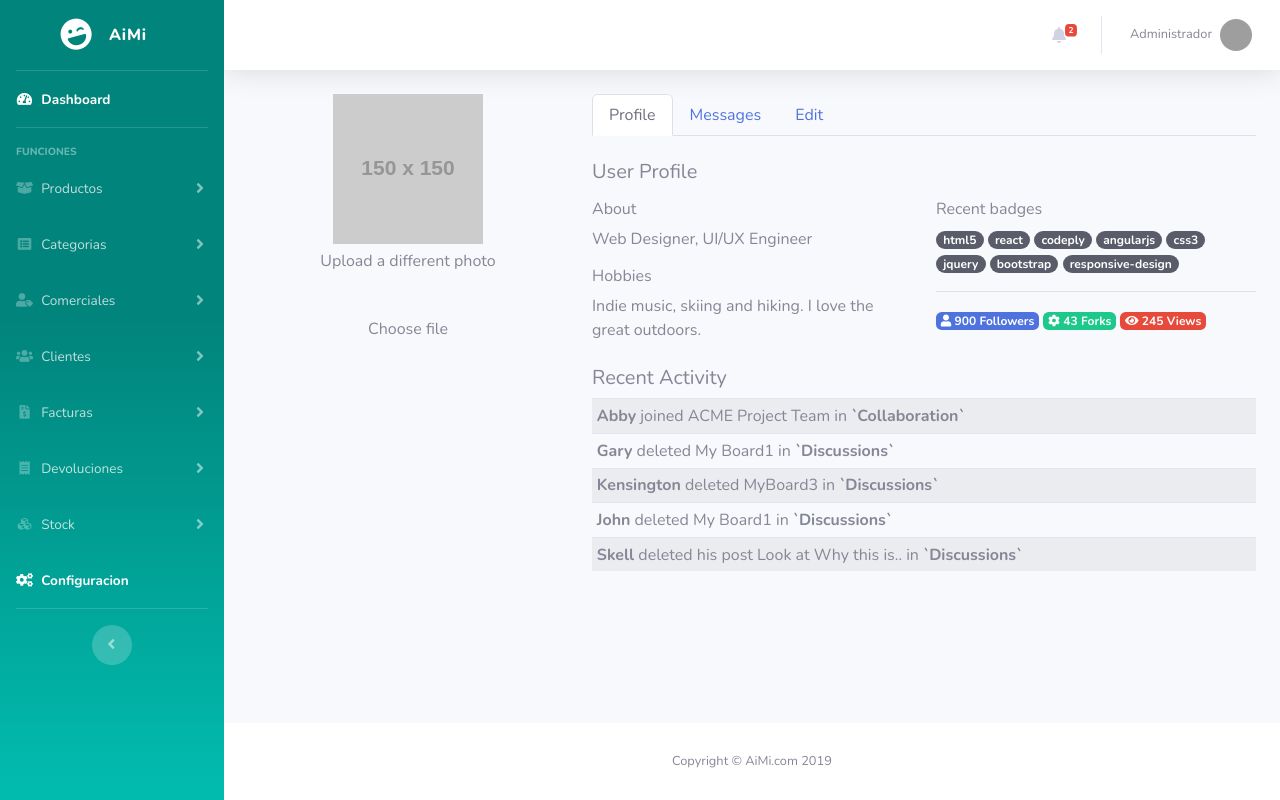
After one commit to a15zehcheche/AiMi, a Symfony app: template App/templates/pages/user_profile.html.twig in a window 1280 px wide. The commit adds this page. Run offline with Twig, Linux system fonts and the light colour scheme; the template is opened without the code that fills it, so the values that code supplies are empty; grey boxes labelled with a size stand in for pictures from a placeholder-image service; some libraries are stand-ins or nearby versions; grey boxes are pictures that could not be loaded.

Commit message:
user update, user photo

```diff
--- /dev/null
+++ b/App/templates/pages/user_profile.html.twig
@@ -0,0 +1,222 @@
+{% extends "base.html.twig" %}
+{% block title %}Profile{% endblock %}
+
+
+{% block main %}
+
+    <div class="container-fluid">
+        <div class="row my-2">
+            <div class="col-lg-8 order-lg-2">
+                <ul class="nav nav-tabs">
+                    <li class="nav-item">
+                        <a href="" data-target="#profile" data-toggle="tab" class="nav-link active">Profile</a>
+                    </li>
+                    <li class="nav-item">
+                        <a href="" data-target="#messages" data-toggle="tab" class="nav-link">Messages</a>
+                    </li>
+                    <li class="nav-item">
+                        <a href="" data-target="#edit" data-toggle="tab" class="nav-link">Edit</a>
+                    </li>
+                </ul>
+                <div class="tab-content py-4">
+                    <div class="tab-pane active" id="profile">
+                        <h5 class="mb-3">User Profile</h5>
+                        <div class="row">
+                            <div class="col-md-6">
+                                <h6>About</h6>
+                                <p>
+                                    Web Designer, UI/UX Engineer
+                                </p>
+                                <h6>Hobbies</h6>
+                                <p>
+                                    Indie music, skiing and hiking. I love the great outdoors.
+                                </p>
+                            </div>
+                            <div class="col-md-6">
+                                <h6>Recent badges</h6>
+                                <a href="#" class="badge badge-dark badge-pill">html5</a>
+                                <a href="#" class="badge badge-dark badge-pill">react</a>
+                                <a href="#" class="badge badge-dark badge-pill">codeply</a>
+                                <a href="#" class="badge badge-dark badge-pill">angularjs</a>
+                                <a href="#" class="badge badge-dark badge-pill">css3</a>
+                                <a href="#" class="badge badge-dark badge-pill">jquery</a>
+                                <a href="#" class="badge badge-dark badge-pill">bootstrap</a>
+                                <a href="#" class="badge badge-dark badge-pill">responsive-design</a>
+                                <hr>
+                                <span class="badge badge-primary"><i class="fa fa-user"></i> 900 Followers</span>
+                                <span class="badge badge-success"><i class="fa fa-cog"></i> 43 Forks</span>
+                                <span class="badge badge-danger"><i class="fa fa-eye"></i> 245 Views</span>
+                            </div>
+                            <div class="col-md-12">
+                                <h5 class="mt-2"><span class="fa fa-clock-o ion-clock float-right"></span> Recent Activity</h5>
+                                <table class="table table-sm table-hover table-striped">
+                                    <tbody>
+                                    <tr>
+                                        <td>
+                                            <strong>Abby</strong> joined ACME Project Team in <strong>`Collaboration`</strong>
+                                        </td>
+                                    </tr>
+                                    <tr>
+                                        <td>
+                                            <strong>Gary</strong> deleted My Board1 in <strong>`Discussions`</strong>
+                                        </td>
+                                    </tr>
+                                    <tr>
+                                        <td>
+                                            <strong>Kensington</strong> deleted MyBoard3 in <strong>`Discussions`</strong>
+                                        </td>
+                                    </tr>
+                                    <tr>
+                                        <td>
+                                            <strong>John</strong> deleted My Board1 in <strong>`Discussions`</strong>
+                                        </td>
+                                    </tr>
+                                    <tr>
+                                        <td>
+                                            <strong>Skell</strong> deleted his post Look at Why this is.. in <strong>`Discussions`</strong>
+                                        </td>
+                                    </tr>
+                                    </tbody>
+                                </table>
+                            </div>
+                        </div>
+                        <!--/row-->
+                    </div>
+                    <div class="tab-pane" id="messages">
+                        <div class="alert alert-info alert-dismissable">
+                            <a class="panel-close close" data-dismiss="alert">×</a> This is an <strong>.alert</strong>. Use this to show important messages to the user.
+                        </div>
+                        <table class="table table-hover table-striped">
+                            <tbody>
+                            <tr>
+                                <td>
+                                    <span class="float-right font-weight-bold">3 hrs ago</span> Here is your a link to the latest summary report from the..
+                                </td>
+                            </tr>
+                            <tr>
+                                <td>
+                                    <span class="float-right font-weight-bold">Yesterday</span> There has been a request on your account since that was..
+                                </td>
+                            </tr>
+                            <tr>
+                                <td>
+                                    <span class="float-right font-weight-bold">9/10</span> Porttitor vitae ultrices quis, dapibus id dolor. Morbi venenatis lacinia rhoncus.
+                                </td>
+                            </tr>
+                            <tr>
+                                <td>
+                                    <span class="float-right font-weight-bold">9/4</span> Vestibulum tincidunt ullamcorper eros eget luctus.
+                                </td>
+                            </tr>
+                            <tr>
+                                <td>
+                                    <span class="float-right font-weight-bold">9/4</span> Maxamillion ais the fix for tibulum tincidunt ullamcorper eros.
+                                </td>
+                            </tr>
+                            </tbody>
+                        </table>
+                    </div>
+                    <div class="tab-pane" id="edit">
+                        <form role="form">
+                            <div class="form-group row">
+                                <label class="col-lg-3 col-form-label form-control-label">First name</label>
+                                <div class="col-lg-9">
+                                    <input class="form-control" type="text" value="Jane">
+                                </div>
+                            </div>
+                            <div class="form-group row">
+                                <label class="col-lg-3 col-form-label form-control-label">Last name</label>
+                                <div class="col-lg-9">
+                                    <input class="form-control" type="text" value="Bishop">
+                                </div>
+                            </div>
+                            <div class="form-group row">
+                                <label class="col-lg-3 col-form-label form-control-label">Email</label>
+                                <div class="col-lg-9">
+                                    <input class="form-control" type="email" value="email@gmail.com">
+                                </div>
+                            </div>
+                            <div class="form-group row">
+                                <label class="col-lg-3 col-form-label form-control-label">Company</label>
+                                <div class="col-lg-9">
+                                    <input class="form-control" type="text" value="">
+                                </div>
+                            </div>
+                            <div class="form-group row">
+                                <label class="col-lg-3 col-form-label form-control-label">Website</label>
+                                <div class="col-lg-9">
+                                    <input class="form-control" type="url" value="">
+                                </div>
+                            </div>
+                            <div class="form-group row">
+                                <label class="col-lg-3 col-form-label form-control-label">Address</label>
+                                <div class="col-lg-9">
+                                    <input class="form-control" type="text" value="" placeholder="Street">
+                                </div>
+                            </div>
+                            <div class="form-group row">
+                                <label class="col-lg-3 col-form-label form-control-label"></label>
+                                <div class="col-lg-6">
+                                    <input class="form-control" type="text" value="" placeholder="City">
+                                </div>
+                                <div class="col-lg-3">
+                                    <input class="form-control" type="text" value="" placeholder="State">
+                                </div>
+                            </div>
+                            <div class="form-group row">
+                                <label class="col-lg-3 col-form-label form-control-label">Time Zone</label>
+                                <div class="col-lg-9">
+                                    <select id="user_time_zone" class="form-control" size="0">
+                                        <option value="Hawaii">(GMT-10:00) Hawaii</option>
+                                        <option value="Alaska">(GMT-09:00) Alaska</option>
+                                        <option value="Pacific Time (US &amp; Canada)">(GMT-08:00) Pacific Time (US &amp; Canada)</option>
+                                        <option value="Arizona">(GMT-07:00) Arizona</option>
+                                        <option value="Mountain Time (US &amp; Canada)">(GMT-07:00) Mountain Time (US &amp; Canada)</option>
+                                        <option value="Central Time (US &amp; Canada)" selected="selected">(GMT-06:00) Central Time (US &amp; Canada)</option>
+                                        <option value="Eastern Time (US &amp; Canada)">(GMT-05:00) Eastern Time (US &amp; Canada)</option>
+                                        <option value="Indiana (East)">(GMT-05:00) Indiana (East)</option>
+                                    </select>
+                                </div>
+                            </div>
+                            <div class="form-group row">
+                                <label class="col-lg-3 col-form-label form-control-label">Username</label>
+                                <div class="col-lg-9">
+                                    <input class="form-control" type="text" value="janeuser">
+                                </div>
+                            </div>
+                            <div class="form-group row">
+                                <label class="col-lg-3 col-form-label form-control-label">Password</label>
+                                <div class="col-lg-9">
+                                    <input class="form-control" type="password" value="11111122333">
+                                </div>
+                            </div>
+                            <div class="form-group row">
+                                <label class="col-lg-3 col-form-label form-control-label">Confirm password</label>
+                                <div class="col-lg-9">
+                                    <input class="form-control" type="password" value="11111122333">
+                                </div>
+                            </div>
+                            <div class="form-group row">
+                                <label class="col-lg-3 col-form-label form-control-label"></label>
+                                <div class="col-lg-9">
+                                    <input type="reset" class="btn btn-secondary" value="Cancel">
+                                    <input type="button" class="btn btn-primary" value="Save Changes">
+                                </div>
+                            </div>
+                        </form>
+                    </div>
+                </div>
+            </div>
+            <div class="col-lg-4 order-lg-1 text-center">
+                <img src="//placehold.it/150" class="mx-auto img-fluid img-circle d-block" alt="avatar">
+                <h6 class="mt-2">Upload a different photo</h6>
+                <label class="custom-file">
+                    <input type="file" id="file" class="custom-file-input">
+                    <span class="custom-file-control">Choose file</span>
+                </label>
+            </div>
+        </div>
+    </div>
+{% endblock %}
+{% block customjs %}
+{% endblock %}
--- a/Backend/index.php
+++ b/Backend/index.php
@@ -67,6 +67,7 @@ if(isset($_SESSION["USUARI_NOMBRE"]) && isset($_SESSION["PERMISO"])){
     ActionsRoutes::sessionRoutes($collector);
 }else{
     ActionsRoutes::sessionRoutes($collector);
+    ActionsRoutes::manageRoutes($collector);
 }
 
 $despachador = new Dispatcher($collector->getData());
```
Also changed, not shown: App/src/Controller/WebController.php (+9 -0 lines), App/templates/pages/login.html.twig (+9 -9 lines), Backend/Routes/ActionsRoutes.php (+86 -1 lines), Backend/controller/ClienteManager.php (+57 -25 lines), Backend/controller/UsuariManager.php (+10 -2 lines), 1 other file.
